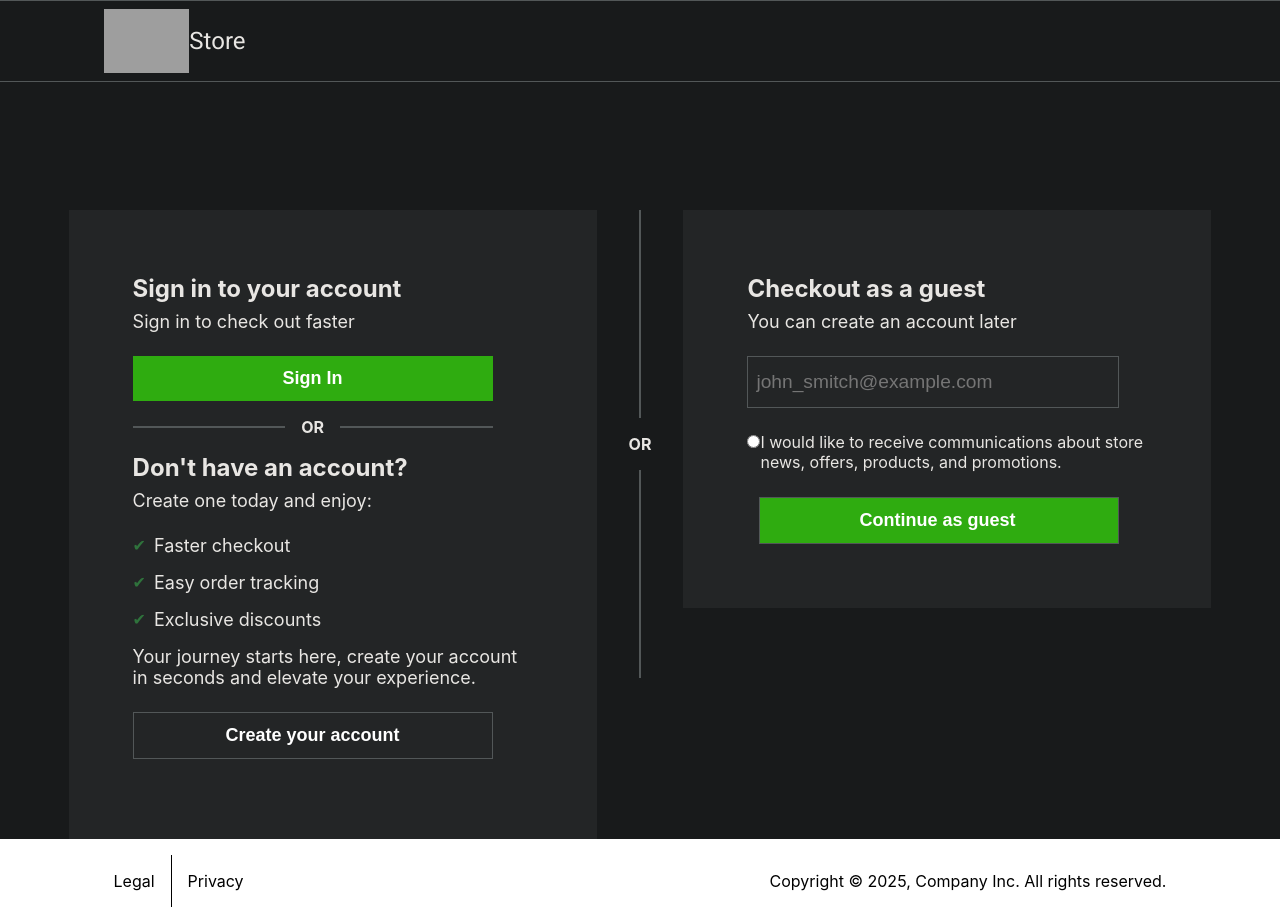
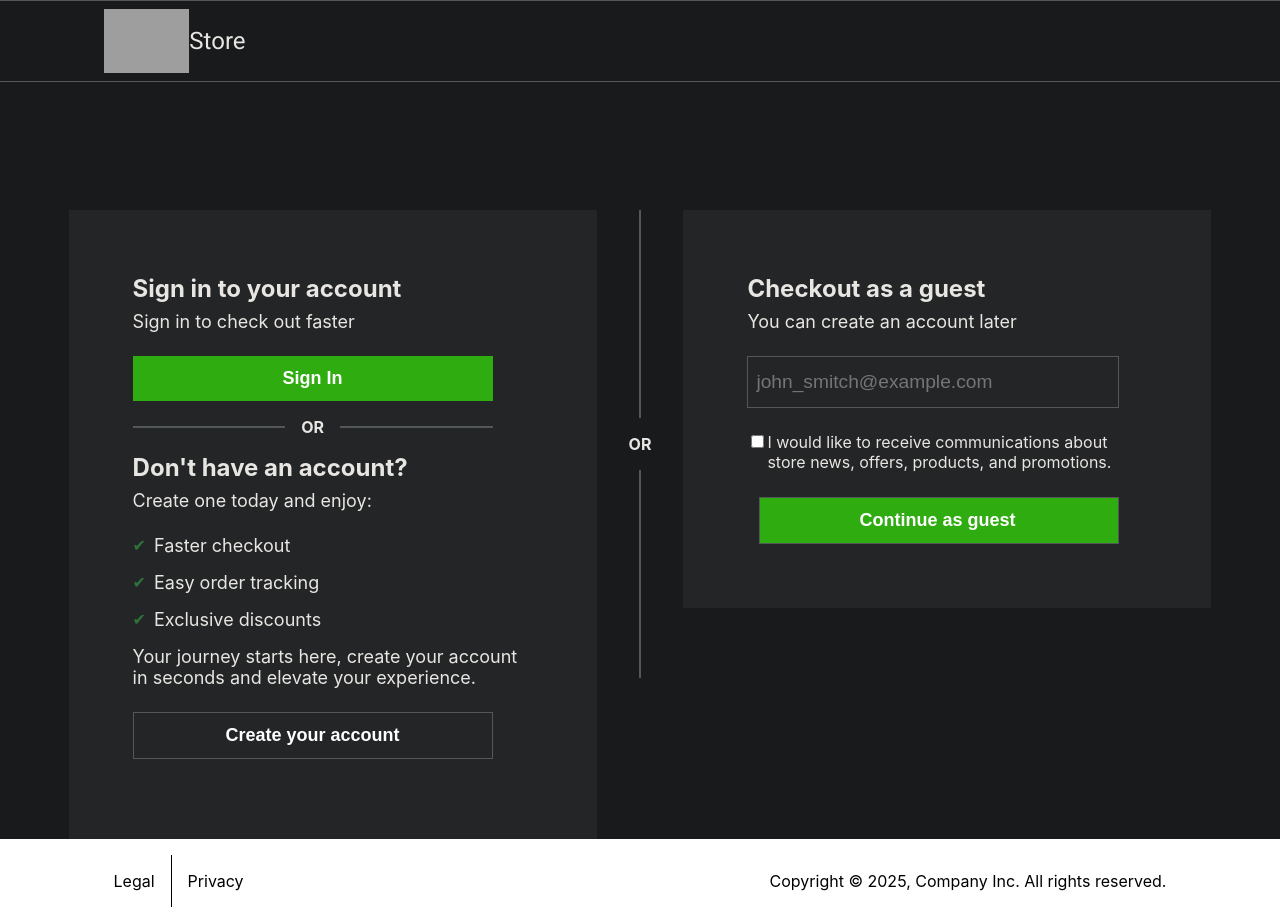
Before and after one commit to TroyWarez/basic-site, a React (Vite) app: page /guestlogin in a window 1280 px wide. Built offline with nearby package versions, Linux system fonts and the light colour scheme; grey boxes are pictures that could not be loaded.

Commit message:
fixed wrong type

```diff
--- a/src/components/GuestLogin/GuestLogin.module.css
+++ b/src/components/GuestLogin/GuestLogin.module.css
@@ -105,12 +105,8 @@
     outline-offset: 0;
 }
 .formInputRadio {
-    width: min-content!important;
-    margin: 0!important;
-    height: min-content!important;
-    width: min-content!important;
-    border: 1px solid#2f733c;
-
+    color:#2f733c;
+    background-color: #2f733c;
 }
 .formRadioLabelContainer {
     display: flex;
--- a/src/components/GuestLogin/GuestLogin.tsx
+++ b/src/components/GuestLogin/GuestLogin.tsx
@@ -50,7 +50,7 @@ const GuestLogin = ()  : JSX.Element => {
                 <FormInput className={classes.formInput} type="text" placeholder="john_smitch@example.com" title="john_smitch@example.com" required={true}/>
                 <p id={ ids.CouponInputError } className={classes.formErrorLabel}hidden={isHidden}>This is a required field.</p>
                 <div className={classes.formRadioLabelContainer}>
-                <input className={classes.formInputRadio} type="radio" required={false} id={`promo_emails ${classes.formInputButton}`}/>
+                <input className={classes.formInputRadio} type="checkbox" required={false} id={`promo_emails ${classes.formInputButton}`}/>
                 <label className={classes.formRadioLabel} htmlFor={`promo_emails ${classes.formInputButton}`}>I would like to receive communications about store news, offers, products, and promotions.</label>
                 </div>
                 <FormInput className={`${Cartclasses.buttonSignIn} ${classes.button}`} type="submit" placeholder="Continue as guest" title="Continue as guest" value="Continue as guest" />
```
